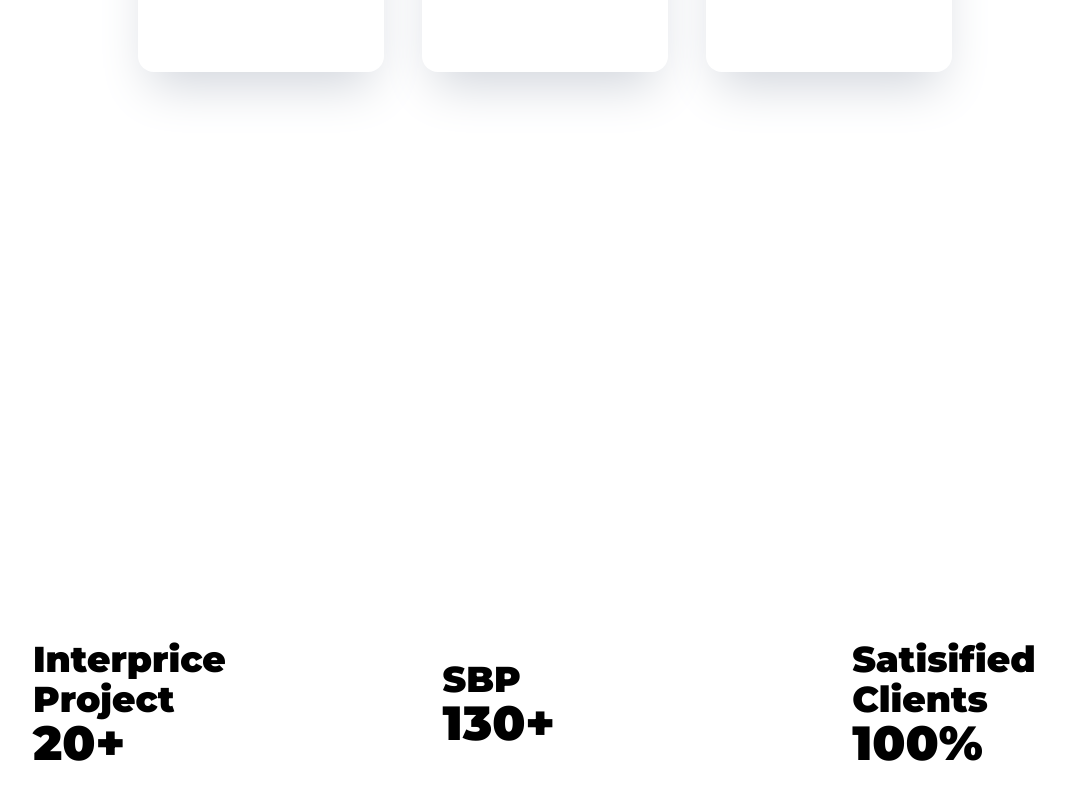
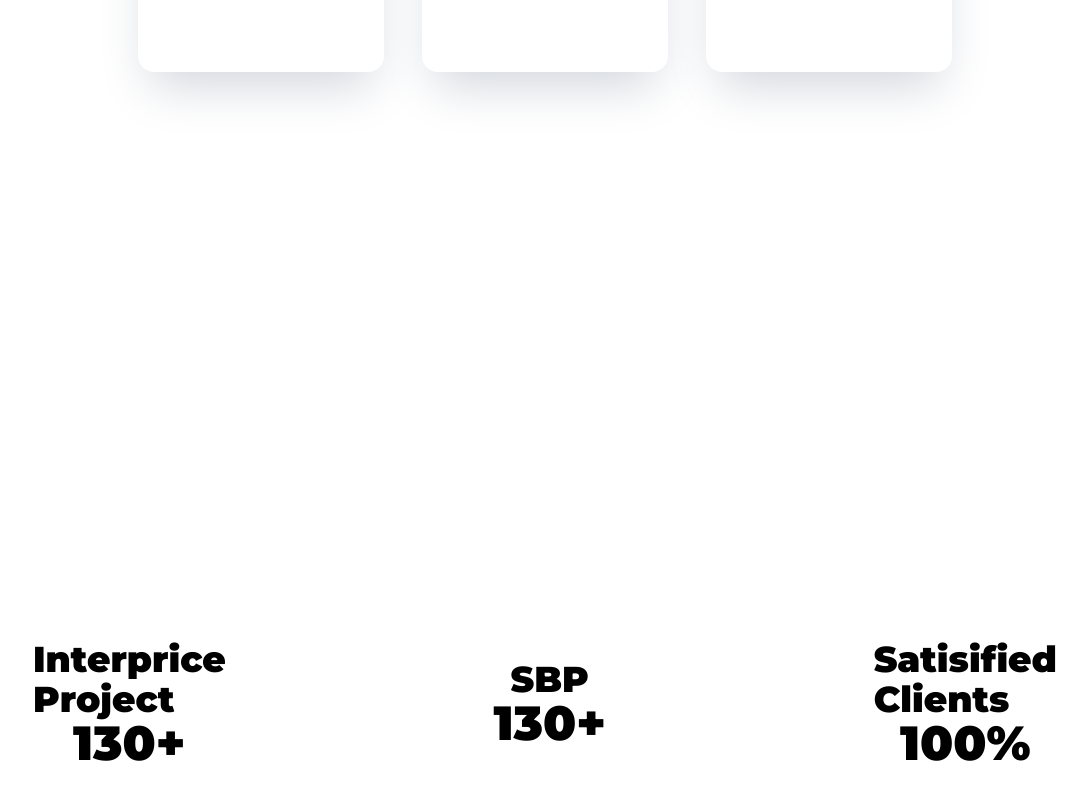
Before and after one commit to MuhammadKhushamAli/RafbaSoft, a React (Vite) app in the folder RafbaSoft/: page / in a window 1280 px wide. Shown: the part 1912-2712 px from the top of the page, without its empty margins (95-1182 px from the left). Built offline with nearby package versions, Linux system fonts and the light colour scheme.

Commit message:
Optimizations

```diff
--- a/RafbaSoft/src/components/header/Header.jsx
+++ b/RafbaSoft/src/components/header/Header.jsx
@@ -1,5 +1,27 @@
 import { Link, NavLink } from 'react-router';
 import NavLogo from '/assets/Main.png';
+
+const navItems = [
+    {
+        title: 'Home',
+        to: '/'
+    },
+
+    {
+        title: 'Services',
+        to: 'Services'
+    },
+
+    {
+        title: 'About Us',
+        to: 'About-Us'
+    },
+
+    {
+        title: 'Contact Us',
+        to: 'Contact-Us'
+    }
+];
 
 export default function Header() {
     return (
@@ -23,15 +45,35 @@ export default function Header() {
             </Link>
 
             <ul
-            className='flex flex-row w-[70%] justify-evenly max-sm:justify-between items-center h-full'>
-                <li className='w-[20%] h-full'><NavLink to='/'
-                className={({isActive}) => `${isActive ? 'text-red-600 border-b-3 transition-colors hover:border-b-red-600 duration-500' : 'text-black border-white border-2'} w-full h-full flex flex-row justify-center items-center text-center font-[Roboto]`}>Home</NavLink></li>
-                <li className='w-[20%] h-full'><NavLink to='Services'
-                className={({isActive}) => `${isActive ? 'text-red-600 border-b-3 transition-colors hover:border-b-red-600 duration-500' : 'text-black border-white border-2'} w-full h-full flex flex-row justify-center items-center text-center font-[Roboto]`}>Services</NavLink></li>
-                <li className='w-[20%] h-full'><NavLink to='About-Us'
-                className={({isActive}) => `${isActive ? 'text-red-600 border-b-3 transition-colors hover:border-b-red-600 duration-500' : 'text-black border-white border-2'} w-full h-full flex flex-row justify-center items-center text-center font-[Roboto]`}>About Us</NavLink></li>
-                <li className='w-[20%] h-full'><NavLink to='Contact-Us'
-                className={({isActive}) => `${isActive ? 'text-red-600 border-b-3 transition-colors hover:border-b-red-600 duration-500' : 'text-black border-white border-2'} w-full h-full flex flex-row justify-center items-center text-center font-[Roboto]`}>Contact Us</NavLink></li>
+                className='flex flex-row w-[70%] justify-evenly max-sm:justify-between items-center h-full'>
+                {
+                    navItems.map(item => (
+                        <li
+                        key={item.title}
+                        className='w-[20%] h-full'>
+                            <NavLink to={item.to}
+                                className={({ isActive }) => `${isActive ? `text-red-600
+                            border-b-3
+                            transition-colors
+                            hover:border-b-red-600
+                            duration-500`
+                                    :
+                                    `text-black
+                            border-white
+                            border-2`}
+                            w-full
+                            h-full
+                            flex
+                            flex-row
+                            justify-center
+                            items-center
+                            text-center
+                            font-[Roboto]`}>
+                                {item.title}
+                            </NavLink>
+                        </li>
+                    ))
+                }
             </ul>
         </nav>
     )
--- /dev/null
+++ b/RafbaSoft/src/components/home/Counter.jsx
@@ -0,0 +1,46 @@
+import { useInView } from "react-intersection-observer";
+import { useState, useEffect, useRef } from "react";
+export default function Counter({ totalCount, title, unit })
+{
+    const { ref, inView } = useInView({
+        triggerOnce: false,
+        threshold: 0.1
+    });
+
+    const [counter, setCounter] = useState(0);
+    const isCounterCompleted = useRef(false);
+
+    useEffect(() => {
+        let interval = null;
+        if (inView && !isCounterCompleted.current) {
+            const count = totalCount;
+            interval = setInterval(() => {
+                setCounter(prev => {
+                    if (prev < count)
+                        return prev + 1;
+                    isCounterCompleted.current = true;
+                    return prev;
+                });
+
+                if (isCounterCompleted.current) {
+                    clearInterval(interval);
+                }
+            }, 50)
+        }
+        return () => clearInterval(interval);
+    }, [inView]);
+
+    return (
+        <div
+            className='w-min max-md:w-full flex flex-col justify-center items-center'
+            ref={ref}>
+            <h4
+                className='font-[Montserrat] font-black text-4xl max-sm:text-3xl'>{title}
+            </h4>
+            <h4
+                className='font-[Montserrat] font-black text-5xl max-sm:text-4xl'>
+                {counter}{unit}
+            </h4>
+        </div>
+    );
+}
--- a/RafbaSoft/src/components/home/Home.jsx
+++ b/RafbaSoft/src/components/home/Home.jsx
@@ -2,8 +2,7 @@ import IntroImg from '/assets/IntroImg.png';
 import InView from '../inView/InView';
 import DetailList from './DetailList';
 import ServicesCard from '../Card';
-import { useInView } from 'react-intersection-observer';
-import { useEffect, useRef, useState } from 'react';
+import Counter from './Counter';
 
 const experies = [
     {
@@ -39,61 +38,27 @@ const customer = ['ABS.jpg',
     'Shell.jpg'
 ];
 
+const counters = [
+    {
+        title: 'Interprice Project',
+        unit: '+',
+        count: 200
+    },
+
+    {
+        title: 'SBP',
+        unit: '+',
+        count: 552
+    },
+
+    {
+        title: 'Satisified Clients',
+        unit: '%',
+        count: 100
+    }
+];
 
 export default function Home() {
-    const { ref, inView } = useInView({
-        triggerOnce: false,
-        threshold: 0.1
-    });
-
-    const [projectCounter, setProjectCounter] = useState(0);
-    const [smpCounter, setSMPCounter] = useState(0);
-    const [clientCounter, setClientCounter] = useState(0);
-    const isProjectCompleted = useRef(false);
-    const isSMPProjectCompleted = useRef(false);
-    const isClientCompleted = useRef(false);
-    useEffect(() => {
-        let interval = null;
-        console.log(inView)
-        if (inView && (!isClientCompleted.current || !isProjectCompleted.current || !isSMPProjectCompleted.current)) {
-            const projectCount = 20;
-            const SMPCount = 552;
-            const clientCount = 100;
-
-            interval = setInterval(() => {
-                if (!isProjectCompleted.current) {
-                    setProjectCounter(prev => {
-                        if (prev < projectCount)
-                            return prev + 1;
-                        isProjectCompleted.current = true;
-                        return prev;
-                    });
-                }
-
-                if (!isSMPProjectCompleted.current) {
-                    setSMPCounter(prev => {
-                        if (prev < SMPCount)
-                            return prev + 1;
-                        isSMPProjectCompleted.current = true;
-                        return prev;
-                    });
-                }
-                if (!isClientCompleted.current) {
-                    setClientCounter(prev => {
-                        if (prev < clientCount)
-                            return prev + 1;
-                        isClientCompleted.current = true;
-                        return prev;
-                    });
-                }
-
-                if (isProjectCompleted.current && isClientCompleted.current && isSMPProjectCompleted.current) {
-                    clearInterval(interval);
-                }
-            }, 50)
-        }
-        return () => clearInterval(interval);
-    }, [inView]);
 
     return (
         <main
@@ -159,7 +124,11 @@ export default function Home() {
             box-border
             overflow-hidden'>
                     {customer.map((customer) => (
-                        <ServicesCard imageUrl={`/customers/${customer}`} disabled={true} hidden={true} className={'object-contain m-auto'} />
+                        <ServicesCard key={customer}
+                            imageUrl={`/customers/${customer}`}
+                            disabled={true}
+                            hidden={true}
+                            className={'object-contain m-auto'} />
                     ))}
                 </div>
             </InView>
@@ -173,36 +142,16 @@ export default function Home() {
                 h-screen
                 box-border`}>
                 <div
-                    ref={ref}
                     className='flex flex-row max-md:flex-col justify-between max-md:justify-evenly items-center h-full w-full
                     gap-3 max-md:gap-5'>
-                    <div
-                    className='w-[20%]'>
-                        <h4
-                            className='font-[Montserrat] font-black text-4xl max-sm:text-3xl'>Interprice Project</h4>
-                        <h4
-                            className='font-[Montserrat] font-black text-5xl max-sm:text-4xl'>
-                            {projectCounter}+
-                        </h4>
-                    </div>
-                    <div
-                    className='w-[20%]'>
-                        <h4
-                            className='font-[Montserrat] font-black text-4xl max-sm:text-3xl'>SBP</h4>
-                        <h4
-                            className='font-[Montserrat] font-black text-5xl max-sm:text-4xl'>
-                            {smpCounter}+
-                        </h4>
-                    </div>
-                    <div
-                    className='w-[20%]'>
-                        <h4
-                            className='font-[Montserrat] font-black text-4xl max-sm:text-3xl'>Satisified Clients</h4>
-                        <h4
-                            className='font-[Montserrat] font-black text-5xl max-sm:text-4xl'>
-                            {clientCounter}%
-                        </h4>
-                    </div>
+                    {
+                        counters.map(counter => (
+                            <Counter key={counter.title}
+                                totalCount={counter.count}
+                                unit={counter.unit}
+                                title={counter.title} />
+                        ))
+                    }
 
                 </div>
             </InView>
@@ -217,7 +166,15 @@ export default function Home() {
             max-sm:mb-[15%]
             box-border`}>
                 <h2
-                    className='w-full text-5xl max-sm:text-3xl text-center font-black font-[Montserrat] uppercase'>Vision</h2>
+                    className='w-full
+                text-5xl
+                max-sm:text-3xl
+                text-center
+                font-black
+                font-[Montserrat]
+                p-[2%]
+                uppercase
+                box-border'>Vision</h2>
                 <p
                     className='font-[Roboto] text-center'>To become a globally recognized software company, enabling businesses to thrive through intelligent, reliable, and fully customized digital systems.
                 </p>
@@ -236,7 +193,9 @@ export default function Home() {
                 h-screen
                 box-border`}>
                 {experies.map((experty) => (
-                    <DetailList key={experty.heading} heading={experty.heading} details={experty.details} />
+                    <DetailList key={experty.heading}
+                        heading={experty.heading}
+                        details={experty.details} />
                 ))}
             </div>
         </main >
```
